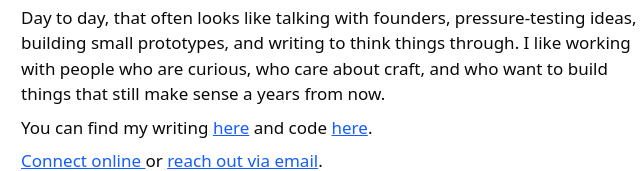
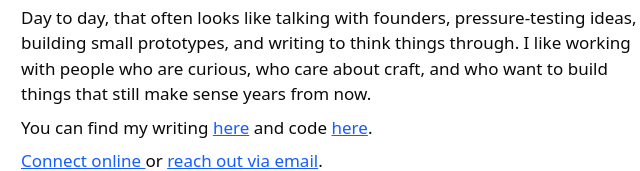
Before and after one commit to bolander72/boland.co, an Astro site: page / in a window 1280 px wide. Shown: the part 467-638 px from the top of the page, 310-950 px from the left. Built offline with nearby package versions, Linux system fonts and the light colour scheme; Astro itself is replaced by a stand-in of ours.

Commit message:
Update copy

```diff
--- a/src/pages/index.astro
+++ b/src/pages/index.astro
@@ -39,7 +39,7 @@ import Layout from "@/layouts/Layout.astro";
                     pressure-testing ideas, building small prototypes, and
                     writing to think things through. I like working with people
                     who are curious, who care about craft, and who want to build
-                    things that still make sense a years from now.
+                    things that still make sense years from now.
                 </p>
                 <p>
                     You can find my writing <a href="/blog">here</a> and code <a
```
